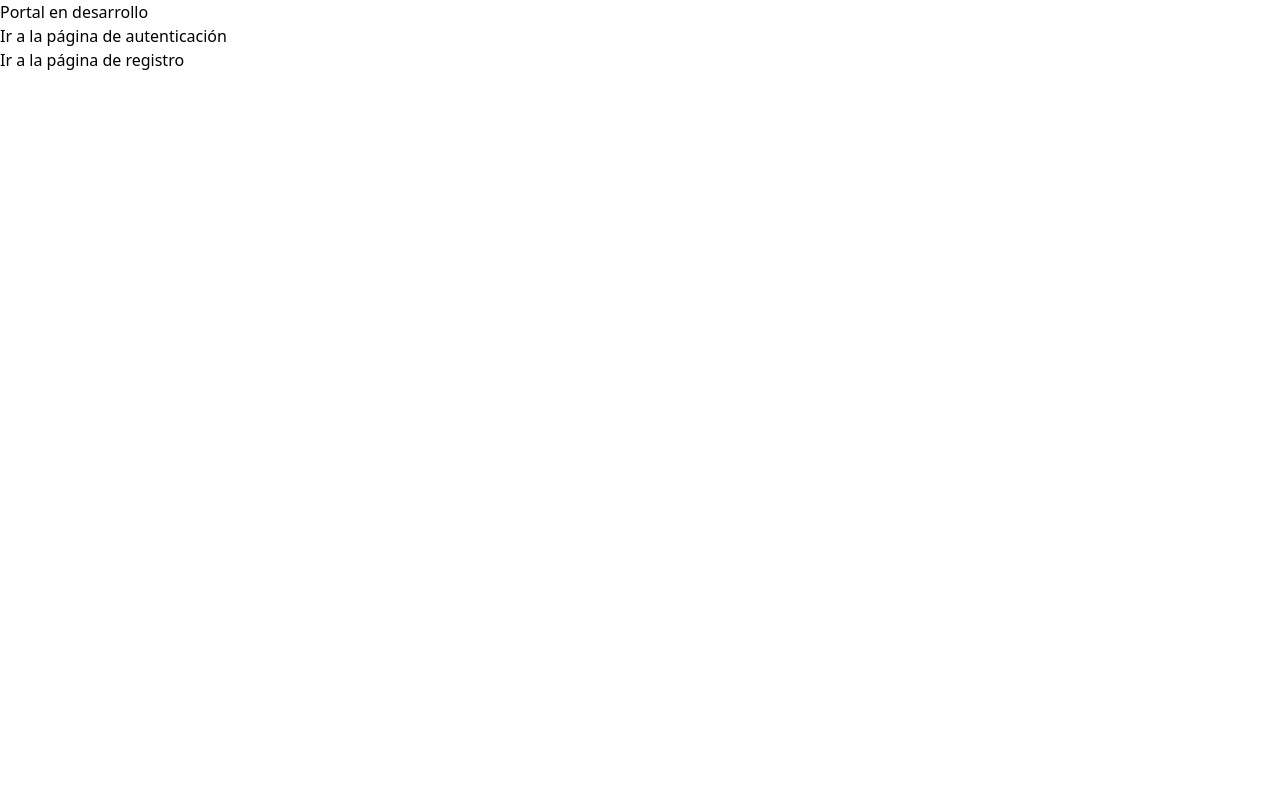
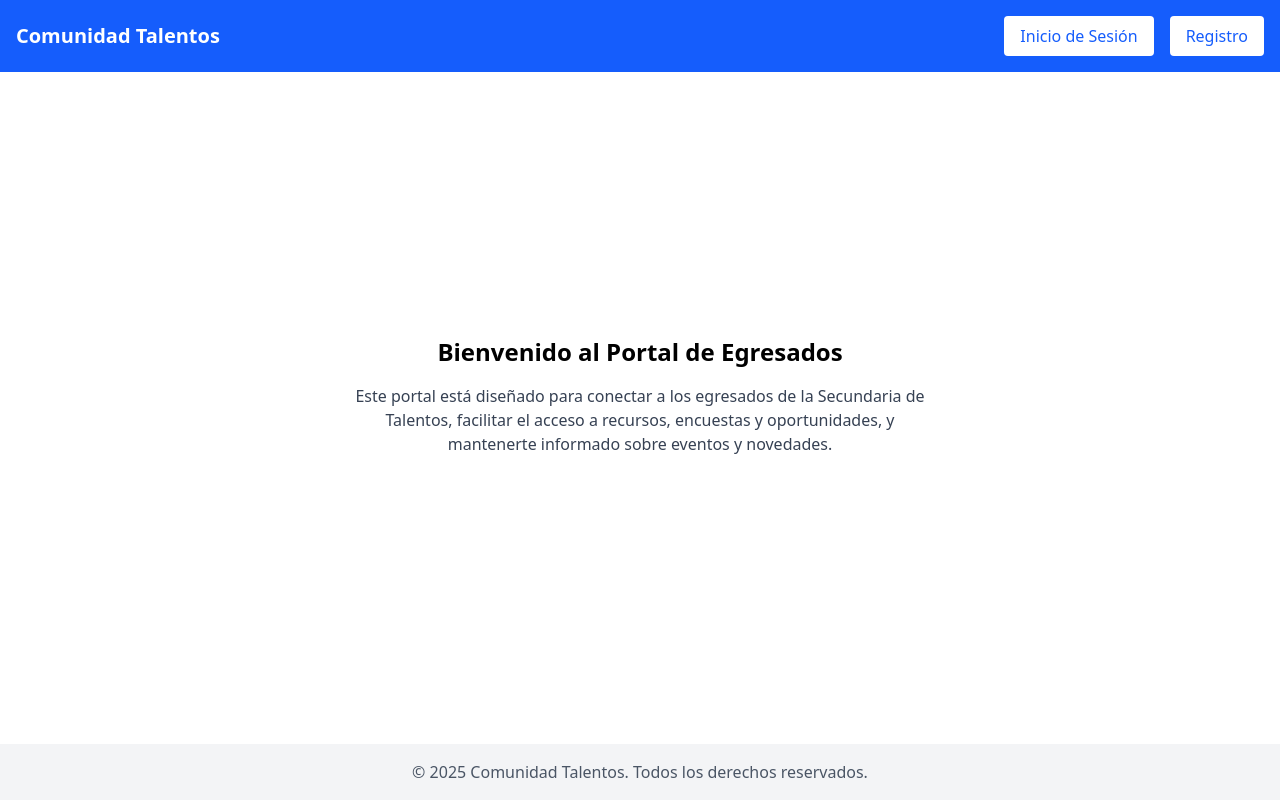
Before and after one commit to Esteban0305/comunidad-talentos, a Next.js app: page / in a window 1280 px wide. Built offline with nearby package versions, Linux system fonts and the light colour scheme.

Commit message:
feat: Not Found and Landing Page

```diff
--- /dev/null
+++ b/app/not-found.tsx
@@ -0,0 +1,18 @@
+'use client';
+
+import Link from "next/link";
+
+export default function NotFound() {
+  return (
+    <div className="min-h-screen flex flex-col items-center justify-center bg-gray-50">
+      <h1 className="text-4xl font-bold text-blue-600 mb-4">404</h1>
+      <p className="text-lg text-gray-700 mb-6">Página no encontrada</p>
+      <Link
+        href="/"
+        className="bg-blue-600 text-white px-4 py-2 rounded hover:bg-blue-700 transition"
+      >
+        Volver al inicio
+      </Link>
+    </div>
+  );
+}
--- a/app/page.tsx
+++ b/app/page.tsx
@@ -2,11 +2,45 @@ import Link from "next/link";
 
 export default function Home() {
   return (
-    <main>
-      <div>Portal en desarrollo</div>
-      <Link href="/login">Ir a la página de autenticación</Link>
-      <br />
-      <Link href="/registro">Ir a la página de registro</Link>
-    </main>
+    <div className="min-h-screen flex flex-col">
+      {/* Header */}
+      <header className="bg-blue-600 text-white p-4 flex justify-between items-center">
+        <h1 className="text-xl font-bold">Comunidad Talentos</h1>
+        <div className="flex gap-4">
+          <Link
+            href="/login"
+            className="bg-white text-blue-600 px-4 py-2 rounded hover:bg-blue-100 transition"
+          >
+            Inicio de Sesión
+          </Link>
+          <Link
+            href="/registro"
+            className="bg-white text-blue-600 px-4 py-2 rounded hover:bg-blue-100 transition"
+          >
+            Registro
+          </Link>
+        </div>
+      </header>
+
+      {/* Main */}
+      <main className="flex-1 flex flex-col items-center justify-center px-4">
+        <div className="max-w-xl text-center">
+          <h2 className="text-2xl font-semibold mb-4">
+            Bienvenido al Portal de Egresados
+          </h2>
+          <p className="text-gray-700 mb-6">
+            Este portal está diseñado para conectar a los egresados de la
+            Secundaria de Talentos, facilitar el acceso a recursos, encuestas y
+            oportunidades, y mantenerte informado sobre eventos y novedades.
+          </p>
+        </div>
+      </main>
+
+      {/* Footer */}
+      <footer className="bg-gray-100 text-gray-600 text-center p-4">
+        &copy; {new Date().getFullYear()} Comunidad Talentos. Todos los derechos
+        reservados.
+      </footer>
+    </div>
   );
 }
```
